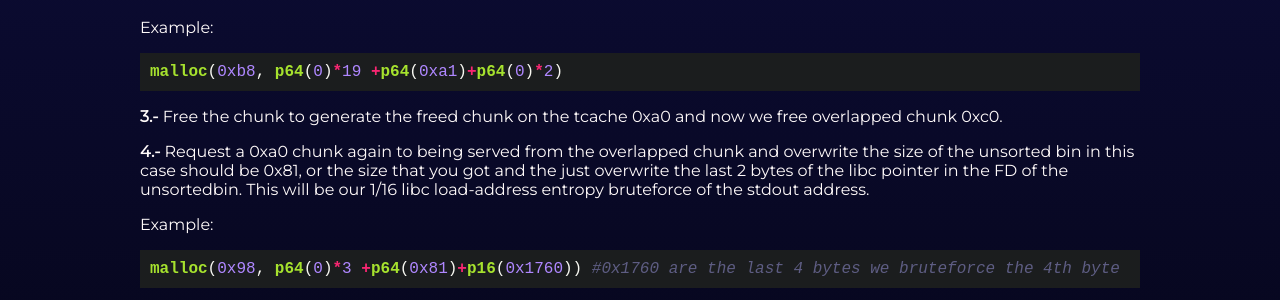
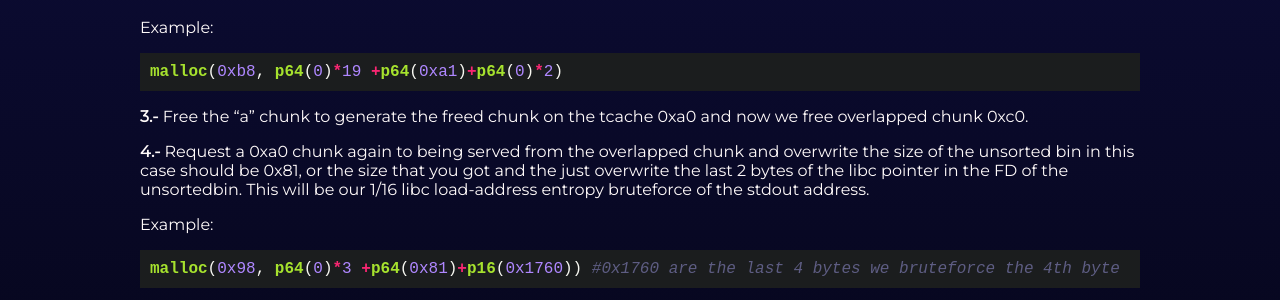
Before and after one commit to dplastico/dplastico.github.io, a Jekyll site: the page built from _posts/2021-10-17-Learning-Double-Restrictions:The-house-of-plastic-cake.md, in a window 1280 px wide and 900 px high, scrolled down 1448 px. Shown: the part 153-453 px from the top of the window. Built offline with Jekyll 4.4.1, drawn with Linux system fonts in a browser that asks for light colours; nearby versions of some CDN libraries.

````diff
--- a/_posts/2021-10-17-Learning-Double-Restrictions:The-house-of-plastic-cake.md
+++ b/_posts/2021-10-17-Learning-Double-Restrictions:The-house-of-plastic-cake.md
@@ -55,7 +55,7 @@ Example:
 malloc(0xb8, p64(0)*19 +p64(0xa1)+p64(0)*2)
 ```
 
-**3.-** Free the chunk to generate the freed chunk on the tcache 0xa0 and now we free overlapped chunk 0xc0.
+**3.-** Free the "a" chunk to generate the freed chunk on the tcache 0xa0 and now we free overlapped chunk 0xc0.
 
 **4.-** Request a 0xa0 chunk again to being served from the overlapped chunk and overwrite the size of the unsorted bin in this case should be 0x81, or the size that you got and the just overwrite the last 2 bytes of the libc pointer in the FD of the unsortedbin. This will be our 1/16 libc load-address entropy bruteforce of the stdout address.
 
````
